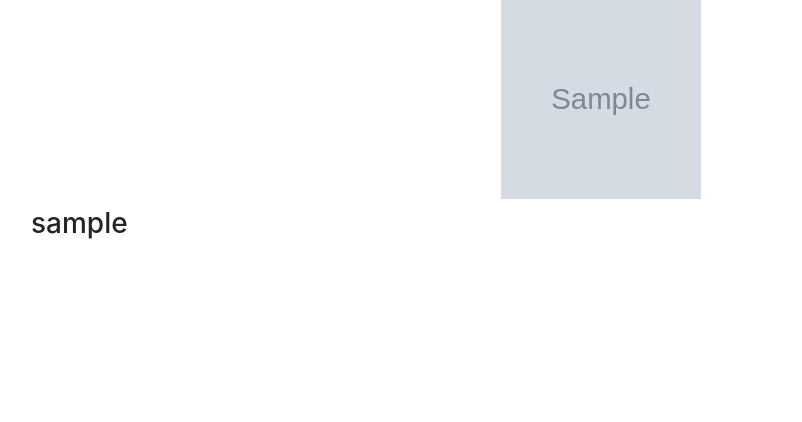
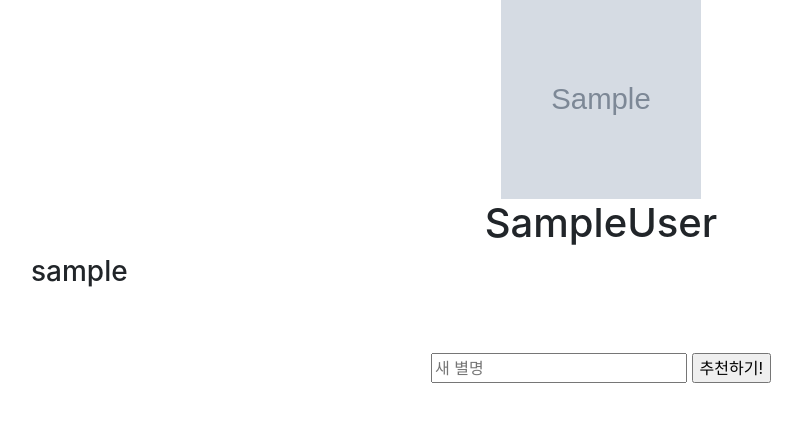
Before and after one commit to SGCSRelease/legacy-awesome-title, a Flask app: template templates/profile.html in a window 1280 px wide. Shown: the part 169-591 px from the top of the page, without its empty margins (39-841 px from the left). Run offline with Flask 2, Linux system fonts and the light colour scheme; tables that the repository leaves empty hold one stand-in row (values such as "Sample post"); the template is opened without the code that fills it: values that come from a table or form of the project are taken from there, most other values are stand-ins (such as "Sample title", 1, 10 or a date in 2020); grey boxes marked "Sample" are stand-in pictures; some libraries are stand-ins or nearby versions.

Commit message:
Issue 33, 이제 닉네임 추천을 할 수 있어요.

```diff
--- a/templates/profile.html
+++ b/templates/profile.html
@@ -1,4 +1,13 @@
 {% extends "_main.html" %}
 {% block content %}
     {% include "_profile.html" %}
+    {% if not is_me %}
+    <div class="center">
+        <form action="/api/nickname/recommend/" method="POST">
+            <input type=text class='nick' id=nick name=nick maxlength="50" placeholder="새 별명" />
+            <input type=hidden class='target' id=target name=target maxlength="50" value="{{ user.username }}"/>
+            <input type=submit value="추천하기!" />
+        </form>
+    </div>
+    {% endif %}
 {% endblock %}
--- a/templates/recommnick.html
+++ /dev/null
@@ -1,5 +0,0 @@
-<form action="/test/nick/recomm/" method="POST">
-	닉네임: <input type=text class='nick' id=nick name=nick maxlength="50" /><br>
-	누구에게? <input type=text class='target' id=target name=target maxlength="50" /><br>
-	<input type=submit value="추천하기!" />
-</form>
```
Also changed, not shown: nickname.py (+2 -8 lines).
